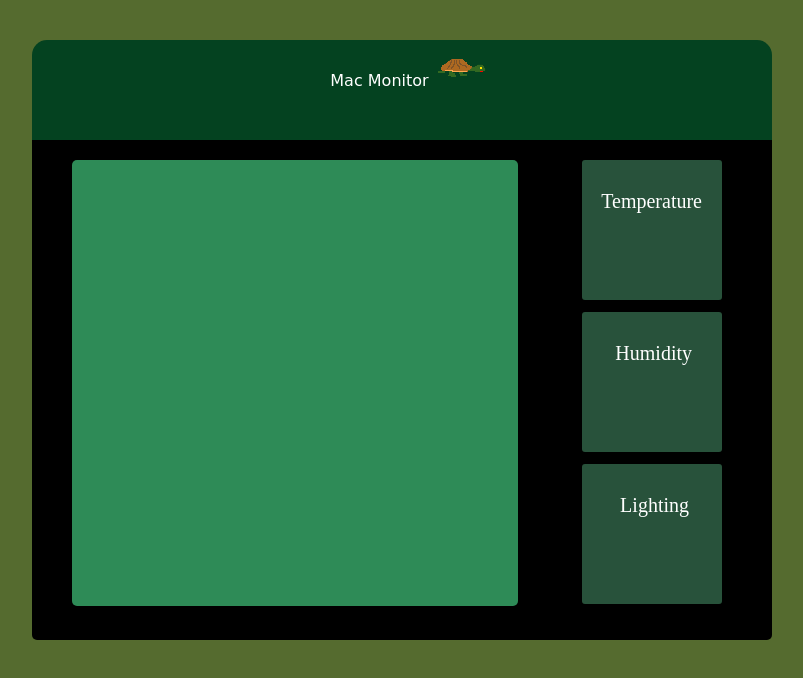
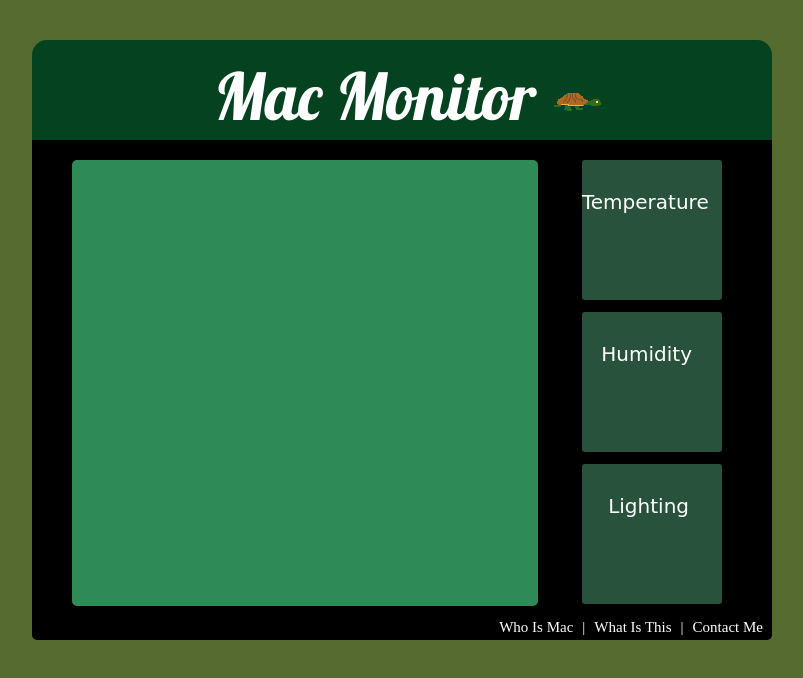
Before and after one commit to teeceli/macmonitor, a website: page client/index.html in a window 1280 px wide. Shown: the whole page, without its empty margins (238-1041 px from the left). Drawn offline with nearby package versions, Linux system fonts and the light colour scheme; no server answers; a web font is replaced by a local one.

Commit message:
added last checked message, some new fonts, and menu links

```diff
--- a/client/controllers/mac_controller.js
+++ b/client/controllers/mac_controller.js
@@ -5,7 +5,6 @@ var MacController = {};
 MacController.displayCurrentStatus = function (req, res) {
 
 	Status.findOne({ $query: {}, $orderby: { statusDate : -1 }}, function (err, status) {
-
 		// res.json returns the entire object as a JSON file
 		res.json(status);
 
--- a/client/css/macmonitor.css
+++ b/client/css/macmonitor.css
@@ -1,3 +1,6 @@
+@import url(http://fonts.googleapis.com/css?family=Lobster&subset=latin,latin-ext);
+@import url(http://fonts.googleapis.com/css?family=Share&subset=latin,latin-ext);
+
 body {
 	background-color: darkolivegreen;
 }
@@ -7,7 +10,6 @@ body {
 	width: 740px;
 	height: 100px;
 	background-color: #044220;
-	font-family: 'Molle', cursive;
 	margin-left: auto;
 	margin-right: auto;
 	margin-top: 40px;
@@ -16,7 +18,8 @@ body {
 }
 
 #mac-logo {
-	font-family: 'Molle', cursive;
+	font-family: 'Lobster', cursive;
+	font-size: 65px;
 	padding-left: 15px;
 	padding-top: 15px;
 	color: white;
@@ -36,7 +39,7 @@ body {
 }
 
 #main-content-square {
-	width: 446px;
+	width: 466px;
 	height: 446px;
 	background-color: seagreen;
 	-moz-border-radius: 5px;
@@ -60,9 +63,10 @@ body {
 }
 
 #readings-column {
-	width: 140px;
+	width: 1px;
 	height: 500px;
 	float: right;
+	font-family: 'Share', cursive;
 }
 
 #temperature-content-square {
@@ -152,6 +156,83 @@ body {
 	color: white;
 }
 
+#footer {
+	color: white;
+	margin-top: 455px;
+	font-size: 15px;
+	padding: 4px;
+}
+
+#contact-me {
+	float: right;
+	color: white;
+	font-size: 15px;
+	cursor: pointer;
+	padding-left: 5px;
+	padding-right: 5px;
+}
+
+#contact-me:hover {
+	float: right;
+	color: white;
+	font-size: 15px;
+	background-color: #044220;
+	cursor: pointer;
+	padding-left: 5px;
+	padding-right: 5px;
+}
+
+#who-is-mac {
+	float: right;
+	color: white;
+	font-size: 15px;
+	cursor: pointer;
+	padding-left: 5px;
+	padding-right: 5px;
+}
+
+#who-is-mac:hover {
+	float: right;
+	color: white;
+	background-color: #044220;
+	font-size: 15px;
+	padding-left: 5px;
+	padding-right: 5px;
+	cursor: pointer;
+}
+
+#what-is-this {
+	float: right;
+	color: white;
+	font-size: 15px;
+	cursor: pointer;
+	padding-left: 5px;
+	padding-right: 5px;
+}
+
+#what-is-this:hover {
+	float: right;
+	color: white;
+	background-color: #044220;
+	font-size: 15px;
+	cursor: pointer;
+	padding-left: 5px;
+	padding-right: 5px;
+}
+
+#separator {
+	float: right;
+	padding-left: 4px;
+	padding-right: 4px;
+	color: white;
+	font-size: 15px;
+	cursor: pointer;
+}
+
+
+
+
+
 
 /*
 #main-circle-bak {
--- a/client/index.html
+++ b/client/index.html
@@ -1,18 +1,21 @@
 <!doctype html>
 <html>
 	<head>
+		<link href="css/macmonitor.css" rel="stylesheet" type="text/css">
 		<title> MAC Monitor </title>
-		<link href="css/macmonitor.css" rel="stylesheet" type="text/css">
-		<link href='http://fonts.googleapis.com/css?family=Molle:400italic' rel='stylesheet' type='text/css'>
-		<!-- <link href='http://fonts.googleapis.com/css?family=Roboto' rel='stylesheet' type='text/css'> -->
 	</head>
 
 	<body>
 
 		<div id="main-title">
 			<div id="mac-logo">
-				Mac Monitor <img src="../images/turtle.png" />
+				Mac Monitor
+				<span>
+					<img src="../images/turtle.png" />
+				</span>
 			</div>
+
+
 		</div>
 
 		<div id="main-panel">
@@ -41,6 +44,13 @@
 					<div id="lighting-reading-score"></div>
 				</div>
 			</div>
+			<div id="footer">
+				<span id="contact-me">Contact Me</span>
+				<span id="separator"> | </span>
+				<span id="what-is-this">What Is This</span>
+				<span id="separator"> | </span>
+				<div id="who-is-mac">Who Is Mac</div>
+			</div>
 		</div>
 
 
--- a/client/js/mac_mon.js
+++ b/client/js/mac_mon.js
@@ -1,6 +1,7 @@
 var temperature;
 var humidity;
 var lighting;
+var statusDate;
 
 $.ajaxSetup({ cache: false });
 $.getJSON("displayCurrentStatus", function (status) {
@@ -13,6 +14,7 @@ $.getJSON("displayCurrentStatus", function (status) {
 	temperature = status.temperature;
 	humidity = status.humidity;
 	lighting = status.lighting;
+	statusDate = status.statusDate;
 
 	var displayTemperature = document.getElementById("temperature-reading-score");
 	var textNode = document.createTextNode(temperature);
@@ -25,6 +27,14 @@ $.getJSON("displayCurrentStatus", function (status) {
 	var displayLighting = document.getElementById("lighting-reading-score");
 	var textNode = document.createTextNode(lighting);
 	displayLighting.appendChild(textNode);
+
+	jQuery.timeago(new Date());             //=> "less than a minute ago"
+	var timeAgo = jQuery.timeago(statusDate);
+
+	var lastChecked = document.getElementById("footer");
+	var dateLastChecked = "Conditions last checked " + timeAgo;
+	var textNode = document.createTextNode(dateLastChecked);
+	lastChecked.appendChild(textNode);
 
 });
 
```
Lines whose indentation alone changed are shown as unchanged.
